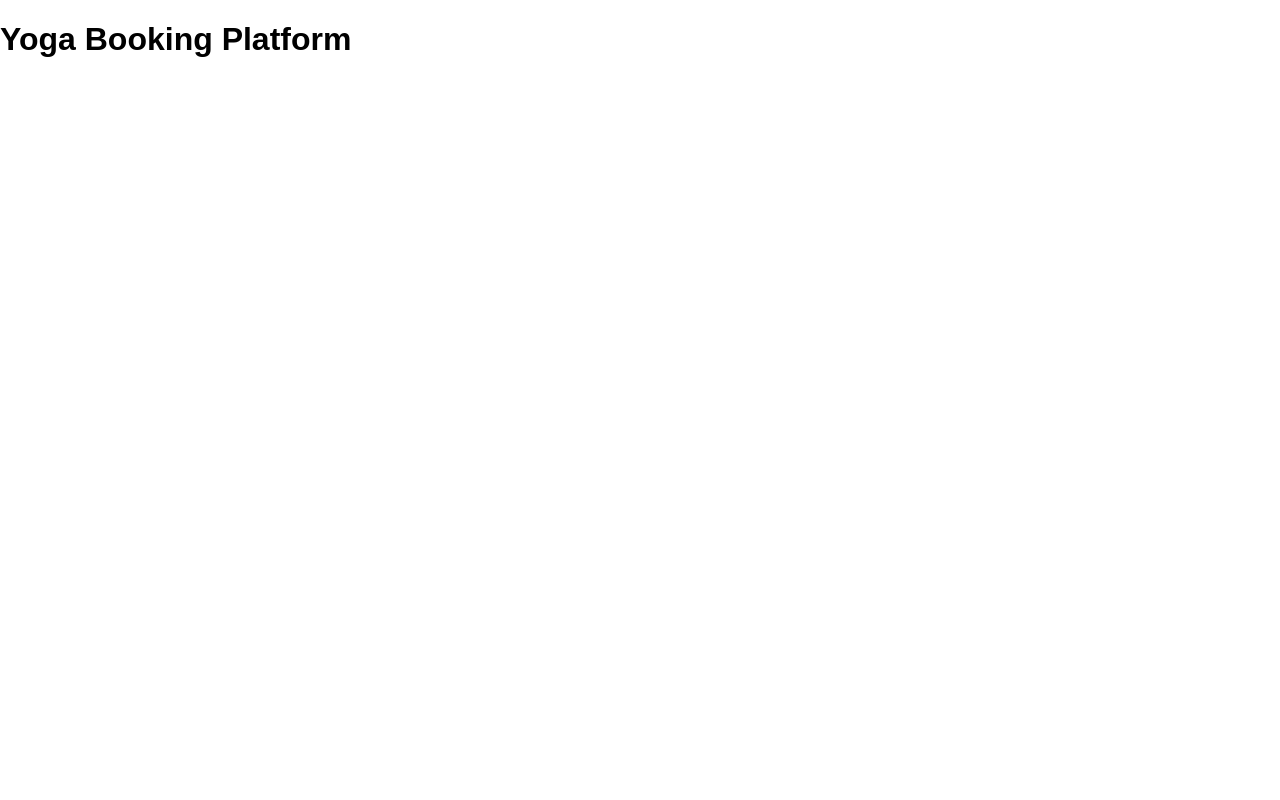
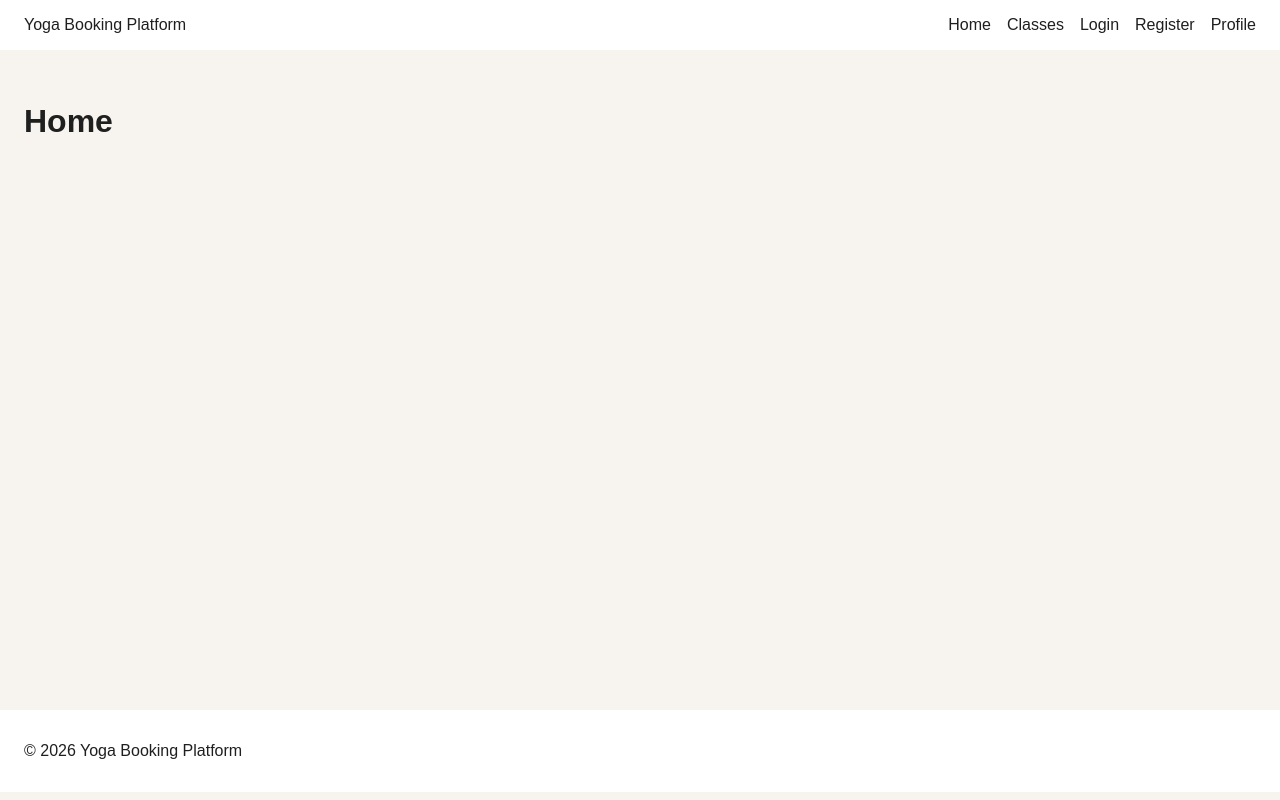
Before and after one commit to JennAnd/yoga-booking-platform, a React (Vite) app: page / in a window 1280 px wide. Built offline with nearby package versions, Linux system fonts and the light colour scheme.

Commit message:
feat: configure app routing and base layout

```diff
--- a/src/App.jsx
+++ b/src/App.jsx
@@ -1,5 +1,32 @@
+import { Routes, Route } from "react-router-dom";
+import Navbar from "./components/layout/Navbar";
+import Footer from "./components/layout/Footer";
+import Home from "./pages/Home";
+import Classes from "./pages/Classes";
+import ClassDetails from "./pages/ClassDetails";
+import Login from "./pages/Login";
+import Register from "./pages/Register";
+import Profile from "./pages/Profile";
+import NotFound from "./pages/NotFound";
+
 function App() {
-  return <h1>Yoga Booking Platform</h1>;
+  return (
+    <>
+      <Navbar />
+      <main>
+        <Routes>
+          <Route path="/" element={<Home />} />
+          <Route path="/classes" element={<Classes />} />
+          <Route path="/classes/:id" element={<ClassDetails />} />
+          <Route path="/login" element={<Login />} />
+          <Route path="/register" element={<Register />} />
+          <Route path="/profile" element={<Profile />} />
+          <Route path="*" element={<NotFound />} />
+        </Routes>
+      </main>
+      <Footer />
+    </>
+  );
 }
 
 export default App;
--- a/src/components/layout/Footer.jsx
+++ b/src/components/layout/Footer.jsx
@@ -3,7 +3,11 @@
  */
 
 function Footer() {
-  return <footer>Footer</footer>;
+  return (
+    <footer>
+      <p>© 2026 Yoga Booking Platform</p>
+    </footer>
+  );
 }
 
 export default Footer;
--- a/src/components/layout/Navbar.jsx
+++ b/src/components/layout/Navbar.jsx
@@ -3,8 +3,23 @@
  * Displays the site logo and primary navigation links.
  */
 
+import { NavLink } from "react-router-dom";
+
 function Navbar() {
-  return <header>Navbar</header>;
+  return (
+    <header>
+      <nav>
+        <NavLink to="/">Yoga Booking Platform</NavLink>
+        <div>
+          <NavLink to="/">Home</NavLink>
+          <NavLink to="/classes">Classes</NavLink>
+          <NavLink to="/login">Login</NavLink>
+          <NavLink to="/register">Register</NavLink>
+          <NavLink to="/profile">Profile</NavLink>
+        </div>
+      </nav>
+    </header>
+  );
 }
 
 export default Navbar;
--- a/src/index.css
+++ b/src/index.css
@@ -11,4 +11,39 @@ html {
 body {
   margin: 0;
   font-family: Arial, sans-serif;
+  background-color: #f7f4ef;
+  color: #1f1f1f;
 }
+
+a {
+  color: inherit;
+  text-decoration: none;
+}
+
+#root {
+  min-height: 100vh;
+}
+
+header,
+footer {
+  padding: 1rem 1.5rem;
+  background-color: #ffffff;
+}
+
+nav {
+  display: flex;
+  align-items: center;
+  justify-content: space-between;
+  gap: 1rem;
+}
+
+nav div {
+  display: flex;
+  gap: 1rem;
+  flex-wrap: wrap;
+}
+
+main {
+  padding: 2rem 1.5rem;
+  min-height: calc(100vh - 140px);
+}
--- a/src/main.jsx
+++ b/src/main.jsx
@@ -1,10 +1,13 @@
 import React from "react";
 import ReactDOM from "react-dom/client";
+import { BrowserRouter } from "react-router-dom";
 import App from "./App";
 import "./index.css";
 
 ReactDOM.createRoot(document.getElementById("root")).render(
   <React.StrictMode>
-    <App />
+    <BrowserRouter>
+      <App />
+    </BrowserRouter>
   </React.StrictMode>,
 );
```
